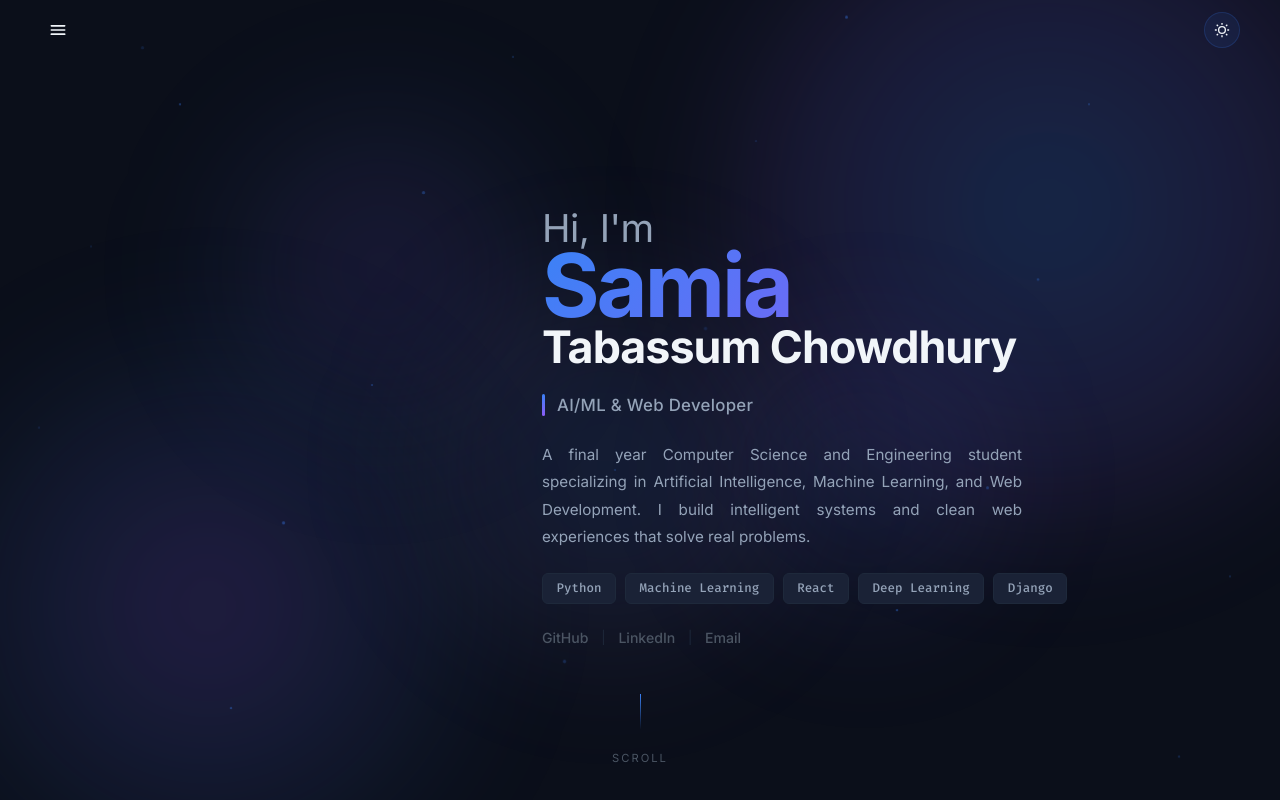
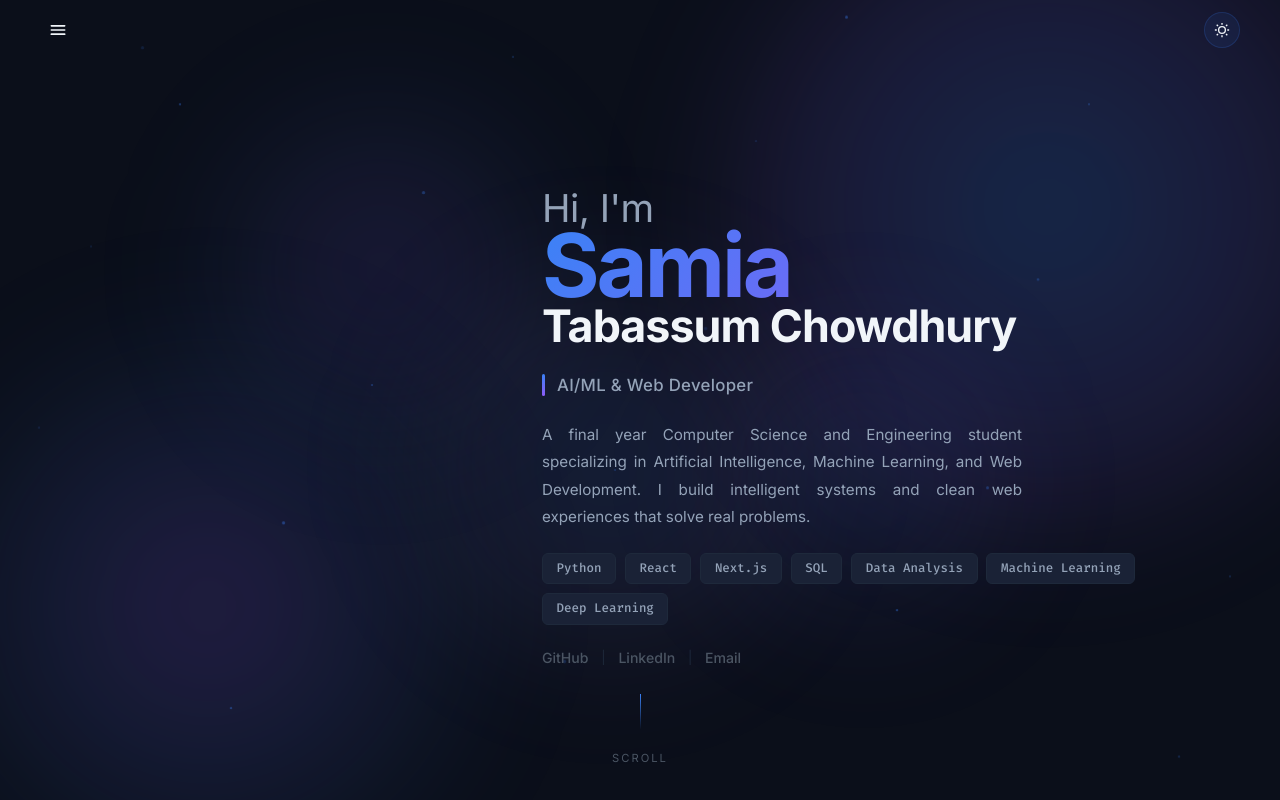
Before and after one commit to Samia2310/Samia-Portfolio, a React (Create React App) app: page / in a window 1280 px wide. Shown: the top 800 px of the page. Built offline with nearby package versions, Linux system fonts and the light colour scheme; the HTML template or start-up script is replaced by a standard one.

Commit message:
feat: add some skills

```diff
--- a/src/components/Hero.js
+++ b/src/components/Hero.js
@@ -73,10 +73,13 @@ export default function Hero({ dark, toggleTheme }) {
 
             <div className="hero-stack">
               <span>Python</span>
+              <span>React</span>
+              <span>Next.js</span>
+              <span>SQL</span>
+              <span>Data Analysis</span>
               <span>Machine Learning</span>
-              <span>React</span>
               <span>Deep Learning</span>
-              <span>Django</span>
+
             </div>
 
             <div className="hero-social">
```
